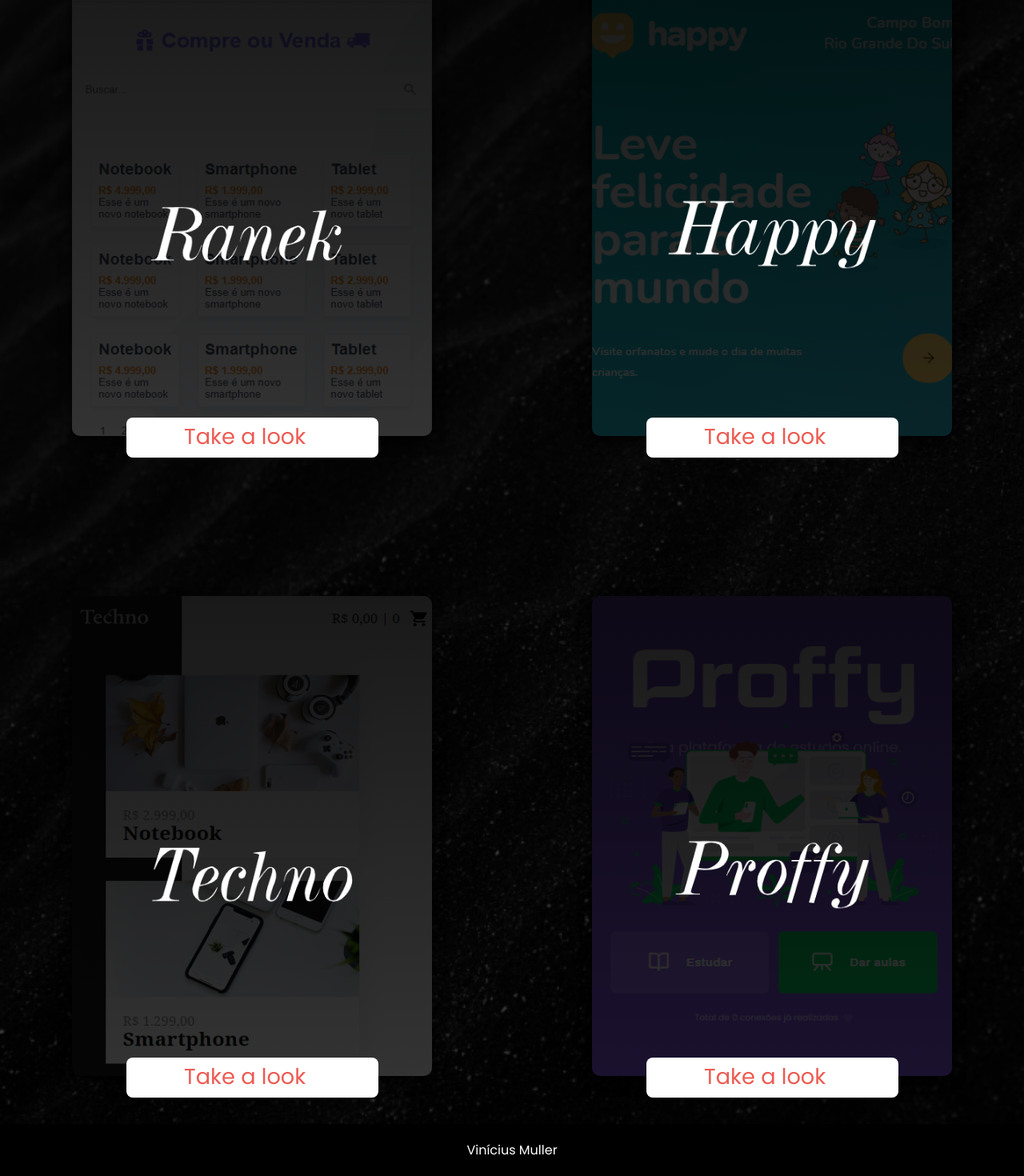
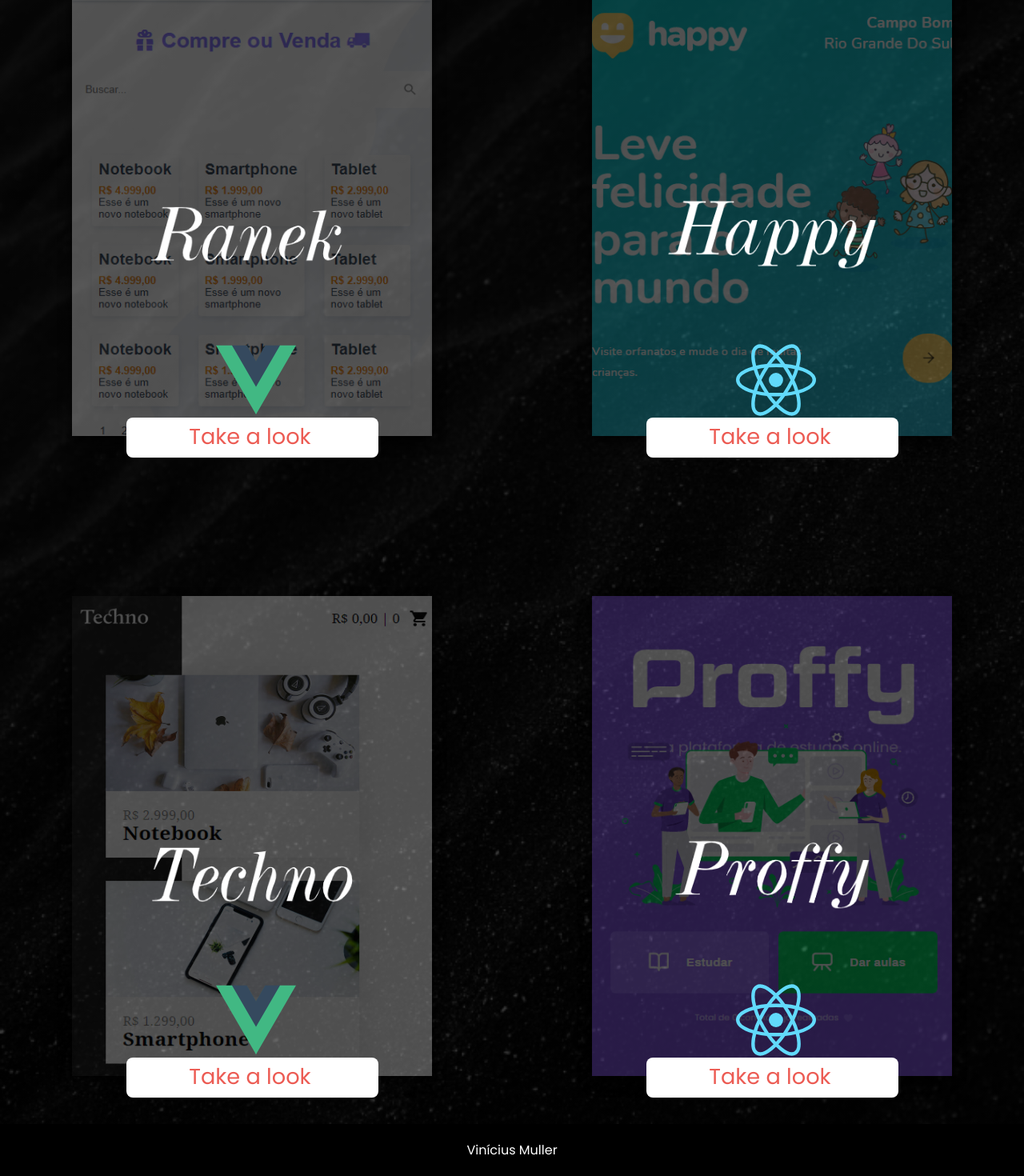
Before and after one commit to Vinicius-Muller/Portf-lio, a Vue app: page /projects in a window 1280 px wide. Shown: the part 345-1815 px from the top of the page at 80% size. Built offline with nearby package versions, Linux system fonts and the light colour scheme.

Commit message:
projects fixed

```diff
--- a/src/components/Experience.vue
+++ b/src/components/Experience.vue
@@ -101,7 +101,7 @@ a {
   }
 
   p {
-    font-size: 2rem;
+    font-size: 1.7rem;
   }
 }
 
@@ -113,7 +113,9 @@ a {
 
 @media screen and (max-width:485px) {
   a {
-    left: 15%;
+    left: 18%;
+    font-size:1.5rem;
+    top:9%;
   }
 }
 
--- a/src/components/Header.vue
+++ b/src/components/Header.vue
@@ -87,6 +87,9 @@ export default {
         MobileNavs.addEventListener("click", () => {
           this.show = false
         })
+      })
+      logo.addEventListener("click", ()=> {
+       window.scrollTo({top:0, behavior: "smooth" })
       })
     }
 }
--- a/src/components/HomePortfolio.vue
+++ b/src/components/HomePortfolio.vue
@@ -3,66 +3,36 @@
     <h1 class="title">Projects</h1>
     <div class="spacer"></div>
     <section class="content">
-      <div class="img-box ranek">
-        <img class="project" src="@/assets/projects/ranek.png" alt="Ranek was a project made on vue.js">
-        <img class="framework" src="@/assets/icons/vue.png" alt="Vue">
-        <div class="button-box">
+      <div v-for="(project, index) in projects.projects" :key="index">
+        <div class="img-box">
+          <img class="background" :src="require(`@/assets/projects/${project.backgroundImage}`)" :alt="project.projectDescription">
+          <img class="project" :src="require(`@/assets/projects/${project.projectImage}`)" :alt="project.projectDescription" >
+          <img class="framework" :src="require(`@/assets/icons/${project.frameworkImage}`)" :alt="project.frameworkName" >
+          <div class="button-box">
           <div class="box">
             <div class="bar"></div>
               <router-link to="/contact">Take a look</router-link>
             </div>
           </div>
         </div>
-
-      <div class="img-box happy">
-        <img class="project" src="@/assets/projects/happy.png" alt="Happy was a project made on React.js">
-        <img class="framework" src="@/assets/icons/react.svg" alt="React">
-        <div class="button-box">
-          <div class="box">
-            <div class="bar"></div>
-              <router-link to="/contact">Take a look</router-link>
-            </div>
-          </div>
       </div>
-
-      <div class="img-box techno">
-        <img class="project" src="@/assets/projects/techno.png" alt="Techno was a project made on Vue.js">
-        <img class="framework" src="@/assets/icons/vue.png" alt="Vue">
-        <div class="button-box">
-          <div class="box">
-            <div class="bar"></div>
-              <router-link to="/contact">Take a look</router-link>
-            </div>
-          </div>
-      </div>
-
-      <div class="img-box proffy">
-        <img class="project" src="@/assets/projects/proffy.png" alt="Proffy was a project made on React.js">
-        <img class="framework" src="@/assets/icons/react.svg" alt="React">
-        <div class="button-box">
-          <div class="box">
-            <div class="bar"></div>
-              <router-link to="/contact">Take a look</router-link>
-            </div>
-          </div>
-      </div>
-
     </section>
-
   </div>
 </template>
 
 <script>
+import {mapState} from "vuex"
 export default {
-  name: "Projects"
+  name: "HomePortfolio",
+  computed: {
+    ...mapState(["projects"])
+  }
+
 }
 </script>
 
 <style scoped>
 .wrapper {
-  background-image: linear-gradient(rgba(0,0,0,0.8), rgba(0,0,0,0.7)), url("../assets/bg.jpg");
-  background-size: cover;
-  background-repeat: no-repeat;
   width: 100%;
   min-height: 100vh;
   display: flex;
@@ -100,82 +70,19 @@ export default {
 .img-box {
   width: 450px;
   height:600px;
-  background: rgba(255, 255, 255, 0.1);
   position: relative;
   cursor:pointer;
   box-shadow: 0 8px 16px rgba(0,0,0,0.8);
   border-radius: 10px;
 }
 
-
-.img-box.ranek {
-  grid-area: ranek;
-    background-image: linear-gradient(rgba(0,0,0,0.9), rgba(0,0,0,0.8)), url("../assets/projects/ranek-call.png");
-  background-size: cover;
-  background-repeat: no-repeat;
-  background-position: center;
-  }
-
-.img-box.ranek:hover .framework {
-  top: 75%;
-  opacity: 1;
-}
-
-
-.img-box.ranek:hover .project {
-  top:30%;
-}
-
-
-.img-box.happy {
-  grid-area: happy;
-  background-image: linear-gradient(rgba(0,0,0,0.9), rgba(0,0,0,0.8)), url("../assets/projects/happy-call.png");
-  background-size: cover;
-  background-repeat: no-repeat;
-  background-position: center;
-}
-
-.img-box.happy:hover .framework {
-  top: 75%;
-  opacity: 1;
-}
-
-.img-box.happy:hover .project {
-  top:30%;
-}
-
-.img-box.techno {
-  grid-area: techno;
-  background-image: linear-gradient(rgba(0,0,0,0.9), rgba(0,0,0,0.8)), url("../assets/projects/techno-call.png");
-  background-size: cover;
-  background-repeat: no-repeat;
-  background-position: center;
-}
-
-.img-box.techno:hover .framework {
-  top: 75%;
-  opacity: 1;
-}
-
-.img-box.techno:hover .project {
-  top:30%;
-}
-
-.img-box.proffy {
-  grid-area: proffy;
-  background-image: linear-gradient(rgba(0,0,0,0.9), rgba(0,0,0,0.8)), url("../assets/projects/proffy-call.png");
-  background-size: cover;
-  background-repeat: no-repeat;
-  background-position: center;
-}
-
-.img-box.proffy:hover .framework {
-  top: 75%;
-  opacity: 1;
-}
-
-.img-box.proffy:hover .project {
-  top:30%;
+.img-box .background {
+  position: absolute;
+  height:100%;
+  width:100% ;
+  opacity: 0.3;
+  z-index: 0;
+  pointer-events: none;
 }
 
 .img-box .project {
@@ -192,10 +99,8 @@ export default {
   position: relative;
   height: 100px;
   width: 100px;
-  opacity: 0;
-  top: 55%;
+  top: 80%;
   left: 40%;
-  transition: 0.3s ease-in-out;
 }
 
 .button-box {
@@ -230,8 +135,8 @@ a {
   color: #ec5b53;
   font-size: 1.7rem;
   width: 100%;
-  top: 5%;
-  left: 23%;
+  top: 6%;
+  left: 25%;
   text-decoration: none;
 }
 
@@ -257,7 +162,8 @@ a {
   }
 
   .content .img-box .framework {
-    left: 33%; ;
+    left: 33%;
+    top: 75%;
   }
 
   .button-box {
@@ -267,8 +173,7 @@ a {
   .button-box .box a {
     font-size: 1.5rem;
     top: 10%;
-    left: 16%;
+    left: 18%;
   }
 }
-
 </style>
--- a/src/store/index.js
+++ b/src/store/index.js
@@ -1,5 +1,6 @@
 import Vue from 'vue'
 import Vuex from 'vuex'
+import projects from "@/store/projects.js"
 
 Vue.use(Vuex)
 
@@ -20,5 +21,6 @@ export default new Vuex.Store({
   actions: {
   },
   modules: {
+    projects
   }
 })
--- /dev/null
+++ b/src/store/projects.js
@@ -0,0 +1,34 @@
+export default {
+  state: {
+    projects:[
+      {
+        projectDescription:"Ranek was a project made on vue.js",
+        projectImage:"ranek.png",
+        frameworkImage:"vue.png",
+        frameworkName: "Vue.js",
+        backgroundImage:"ranek-call.png"
+      },
+      {
+        projectDescription:"Happy was a project made on React.js",
+        projectImage:"happy.png",
+        frameworkImage:"react.svg",
+        frameworkName: "React.js",
+        backgroundImage:"happy-call.png"
+      },
+      {
+        projectDescription:"Techno was a project made on vue.js",
+        projectImage:"techno.png",
+        frameworkImage:"vue.png",
+        frameworkName: "Vue.js",
+        backgroundImage:"techno-call.png"
+      },
+      {
+        projectDescription:"Proffy was a project made on React.js",
+        projectImage:"proffy.png",
+        frameworkImage:"react.svg",
+        frameworkName: "React.js",
+        backgroundImage:"proffy-call.png"
+      }
+    ]
+  }
+}
--- a/src/views/Home.vue
+++ b/src/views/Home.vue
@@ -4,7 +4,7 @@
     <div class="headline">
 
       <div class="title-box">
-        <p>Web Developer</p>
+        <p>Software Developer</p>
         <h1>Vinícius Muller</h1>
         <div class="box">
         <div class="bar"></div>
@@ -38,7 +38,7 @@ export default {
     HomePortfolio,
     Skills,
     Experience
-  },
+  }
 }
 </script>
 
@@ -138,7 +138,7 @@ a {
   }
 
   a {
-    left: 12%;
+    left: 10%;
   }
 }
 </style>
--- a/src/views/Projects.vue
+++ b/src/views/Projects.vue
@@ -1,22 +1,182 @@
 <template>
-  <Projects />
+  <div id="projects" class="wrapper">
+    <h1 class="title">Projects</h1>
+    <div class="spacer"></div>
+    <section class="content">
+      <div v-for="(project, index) in projects.projects" :key="index">
+        <div class="img-box">
+          <img class="background" :src="require(`@/assets/projects/${project.backgroundImage}`)" :alt="project.projectDescription">
+          <img class="project" :src="require(`@/assets/projects/${project.projectImage}`)" :alt="project.projectDescription" >
+          <img class="framework" :src="require(`@/assets/icons/${project.frameworkImage}`)" :alt="project.frameworkName" >
+          <div class="button-box">
+          <div class="box">
+            <div class="bar"></div>
+              <router-link to="/contact">Take a look</router-link>
+            </div>
+          </div>
+        </div>
+      </div>
+    </section>
+  </div>
 </template>
 
 <script>
-import Projects from "@/components/HomePortfolio.vue"
+import { mapState } from 'vuex'
 export default {
-  name: "ProjectPage",
-  components: {
-    Projects
+  name: "Projects",
+  computed:{
+    ...mapState(["projects"])
   }
-
 }
 </script>
 
 <style scoped>
+.wrapper {
+  background-image: linear-gradient(rgba(0,0,0,0.8), rgba(0,0,0,0.7)), url("../assets/bg.jpg");
+  background-size: cover;
+  background-repeat: no-repeat;
+  width: 100%;
+  min-height: 100vh;
+  display: flex;
+  flex-direction:column;
+  justify-content: center;
+  align-items: center;
+  padding-top: 150px;
+}
 
-.wrapper {
-  padding-top:150px;
+.title {
+  color:white;
+  font-size: 2.5rem;
+  padding-bottom: 5px;
+}
+
+.spacer {
+  width:150px;
+  height: 5px;
+  background: white;
+  margin-bottom: 20px;
+}
+
+.content {
+  display: grid;
+  grid-template-columns: 1fr 1fr;
+  grid-template-areas:
+  "ranek happy"
+  "techno proffy";
+  grid-gap: 200px;
+  max-width: 90%;
+  margin-top: 50px;
+  padding-bottom: 60px;
+}
+
+.img-box {
+  width: 450px;
+  height:600px;
+  position: relative;
+  cursor:pointer;
+  box-shadow: 0 8px 16px rgba(0,0,0,0.8);
+  border-radius: 10px;
+}
+
+.img-box .background {
+  position: absolute;
+  height:100%;
+  width:100% ;
+  opacity: 0.3;
+  z-index: 0;
+  pointer-events: none;
+}
+
+.img-box .project {
+  position: absolute;
+  width: 100%;
+  z-index: 1;
+  top: 40%;
+  left: 0;
+  right: 0;
+  transition: 0.3s ease-in-out;
+}
+
+.img-box .framework {
+  position: relative;
+  height: 100px;
+  width: 100px;
+  top: 80%;
+  left: 40%;
+}
+
+.button-box {
+  display: flex;
+  justify-content: center;
+  top: 70%;
+  position: relative;
+}
+
+.box {
+  width: 70%;
+  height:50px;
+  position: relative;
+  background: white;
+  border-radius: 8px;
+  cursor: pointer;
+  margin-top: 50px;
+}
+
+.bar {
+  position: absolute;
+  width: 0%;
+  height: 100%;
+  background: #ec5b53;
+  transition: 0.3s;
+  border-radius: 8px;
+}
+
+a {
+  position: absolute;
+  z-index: 1;
+  color: #ec5b53;
+  font-size: 1.7rem;
+  width: 100%;
+  top: 6%;
+  left: 25%;
+  text-decoration: none;
+}
+
+.box:hover .bar {
+  width: 100%;
+}
+
+.box:hover a {
+  color: white;
+}
+
+@media screen and (max-width:1200px) {
+  .content {
+    display: flex;
+    flex-direction: column;
+  }
+}
+
+@media screen and (max-width:485px) {
+  .content .img-box {
+    width: 300px;
+    height: 500px ;
+  }
+
+  .content .img-box .framework {
+    left: 33%;
+    top: 75%;
+  }
+
+  .button-box {
+    top:65%;
+  }
+
+  .button-box .box a {
+    font-size: 1.5rem;
+    top: 10%;
+    left: 18%;
+  }
 }
 
 </style>
```
